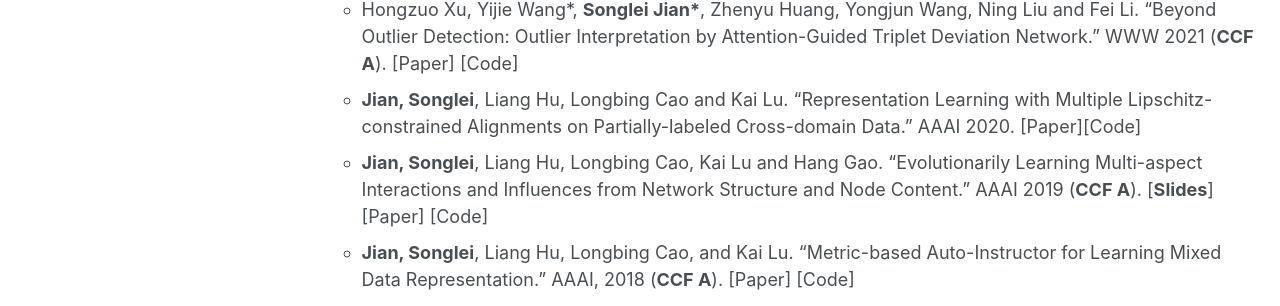
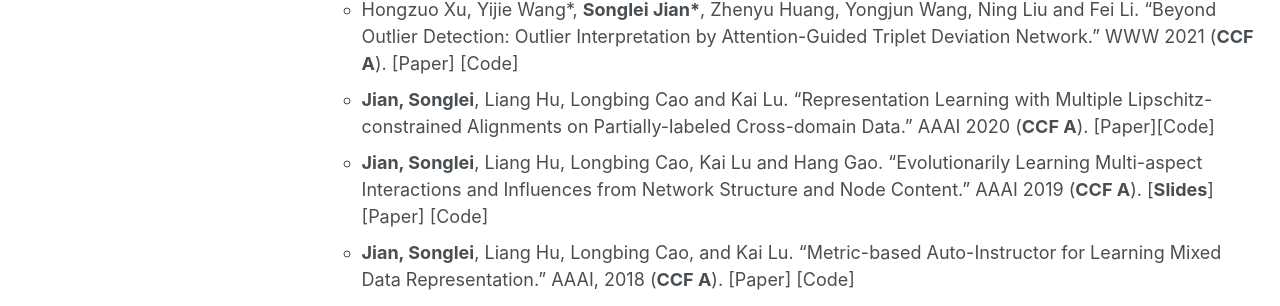
Before and after one commit to jiansonglei/jiansonglei.github.io, a Jekyll site: the page built from _pages/publications.md, in a window 1280 px wide. Shown: the part 879-1185 px from the top of the page. Built offline with Jekyll 4.4.1, drawn with Linux system fonts in a browser that asks for light colours; formulas are drawn with MathJax 3; a script that is not in the unit is left out.

Commit message:
Update publications.md

```diff
--- a/_pages/publications.md
+++ b/_pages/publications.md
@@ -5,9 +5,7 @@ permalink: /publications/
 author_profile: false
 ---
 
-{% if author.googlescholar %}Hierarchical Adaptive Pooling by Capturing
-High-order Dependency for
-Graph Representation Learning
+{% if author.googlescholar %}
 
   You can also find my articles on <u><a href="{{author.googlescholar}}">my Google Scholar profile</a>.</u>
 {% endif %}
@@ -25,7 +23,7 @@ Graph Representation Learning
   * Ning Liu, **Songlei Jian**, Dongsheng Li, and Hongzuo Xu. "Unsupervised Hierarchical Graph Pooling via Substructure-Sensitive Mutual Information Maximization." CIKM 2022 (**CCF B**).[[Paper]](http://jiansonglei.github.io/files/22CIKM_SMIP.pdf)
   * Hongguang Zhang,  Piotr Koniusz, **Songlei Jian**, Hongdong Li, and Philip H. S. Torr. "Rethinking Class Relations: Absolute-relative Supervised and Unsupervised Few-shot Learning." CVPR 2021 (**CCF A**). [[Paper]](http://jiansonglei.github.io/files/21CVPR.pdf)
   * Hongzuo Xu,  Yijie Wang\*, **Songlei Jian\***, Zhenyu Huang, Yongjun Wang,  Ning Liu and Fei Li. "Beyond Outlier Detection: Outlier Interpretation  by Attention-Guided Triplet Deviation Network." WWW 2021 (**CCF A**). [[Paper]](http://jiansonglei.github.io/files/21WWW.pdf)  [[Code]](https://github.com/xuhongzuo/outlier-interpretation)
-  * **Jian, Songlei**, Liang Hu, Longbing Cao and Kai Lu. "Representation Learning with Multiple Lipschitz-constrained Alignments on Partially-labeled Cross-domain Data." AAAI 2020.  [[Paper]](http://jiansonglei.github.io/files/20AAAI_MULAN.pdf)[Code]
+  * **Jian, Songlei**, Liang Hu, Longbing Cao and Kai Lu. "Representation Learning with Multiple Lipschitz-constrained Alignments on Partially-labeled Cross-domain Data." AAAI 2020 (**CCF A**).  [[Paper]](http://jiansonglei.github.io/files/20AAAI_MULAN.pdf)[Code]
   * **Jian, Songlei**, Liang Hu, Longbing Cao, Kai Lu and Hang Gao. "Evolutionarily Learning Multi-aspect Interactions and Influences from Network Structure and Node Content." AAAI 2019 (**CCF A**). [[**Slides**]](http://jiansonglei.github.io/files/AAAI19slides.pptx) [[Paper]](http://jiansonglei.github.io/files/19AAAI_MAIECS.pdf) [[Code]](https://github.com/jiansonglei/MAI-ECS)
   * **Jian, Songlei**, Liang Hu, Longbing Cao, and Kai Lu. "Metric-based Auto-Instructor for Learning Mixed Data Representation." AAAI, 2018 (**CCF A**). [[Paper]](http://jiansonglei.github.io/files/18AAAI_MAI.pdf) [[Code]](https://github.com/jiansonglei/MAI)
   * **Jian, Songlei**, Longbing Cao, Guansong Pang, Kai Lu, and Hang Gao. "Embedding-based representation of categorical data by hierarchical value coupling learning." IJCAI 2017 (**CCF A**). [[Paper]](http://jiansonglei.github.io/files/17IJCAI_CDE.pdf) [[Code]](https://github.com/jiansonglei/CDE)
```
